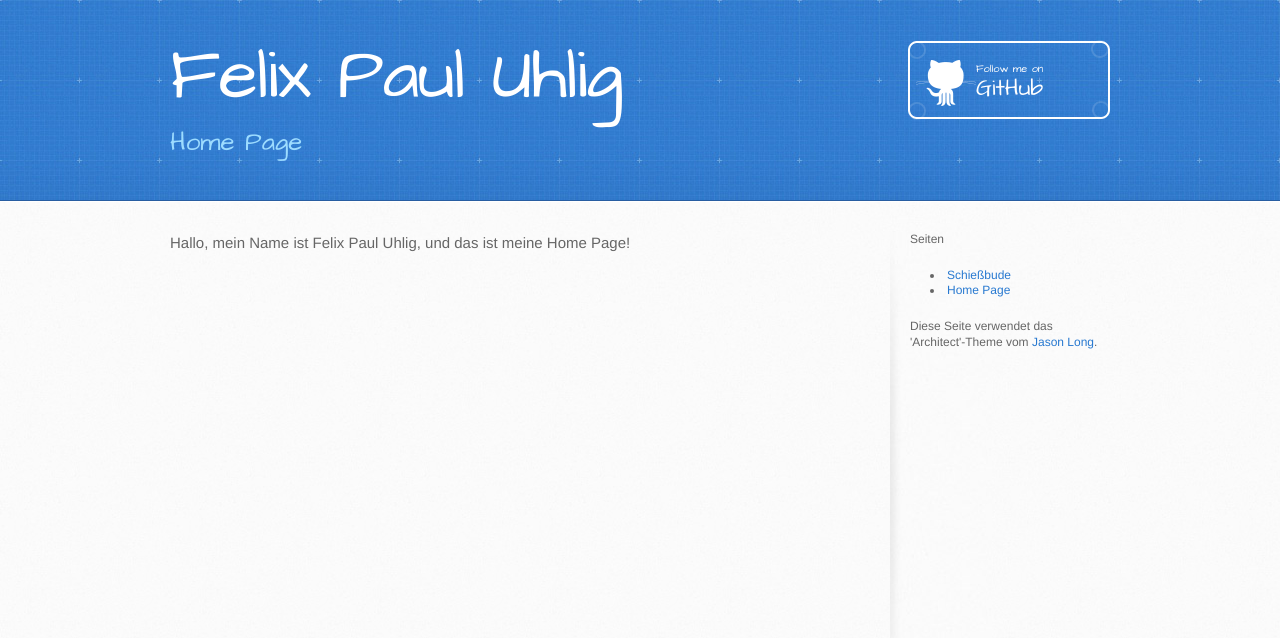
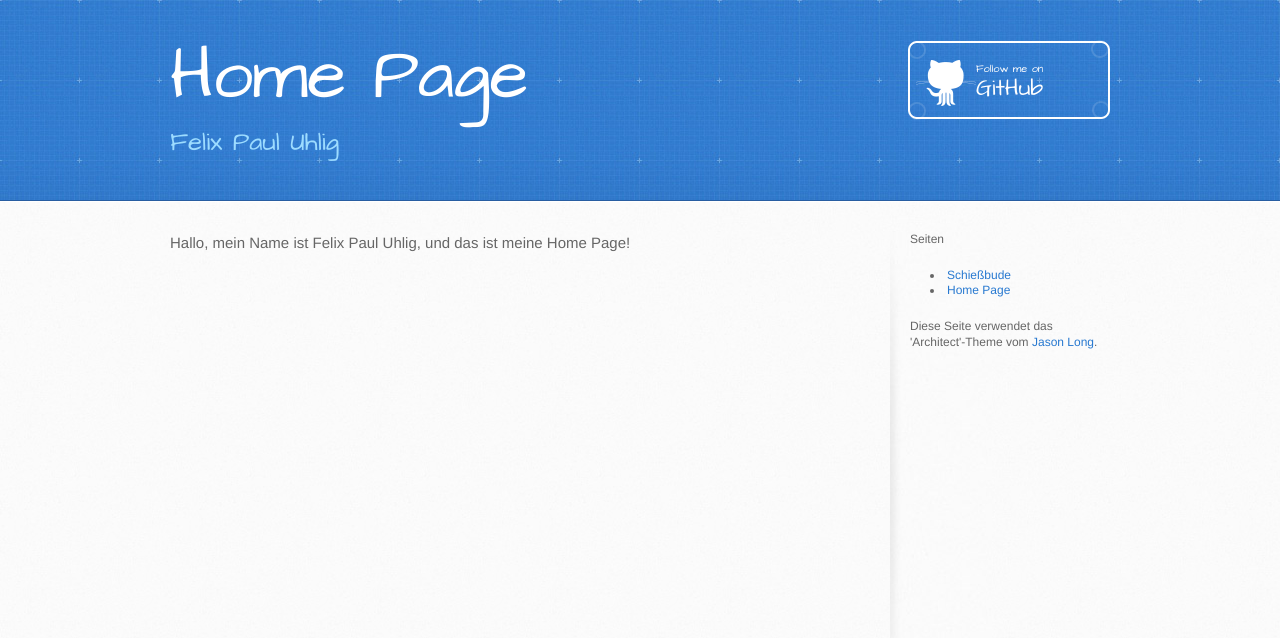
Before and after one commit to fpuhlig/fpuhlig.github.io, a Jekyll site: the page built from index.md, in a window 1280 px wide. Shown: the top 638 px of the page. Built offline with Jekyll 4.4.1, drawn with Linux system fonts in a browser that asks for light colours; Markdown is read by kramdown in place of the engine named in the settings.

Commit message:
Swap title and subtitle

```diff
--- a/_layouts/default.html
+++ b/_layouts/default.html
@@ -19,8 +19,8 @@
   <body>
     <header>
       <div class="inner">
-        <h1>{{ site.name }}</h1>
-        <h2>{{ page.title }}</h2>
+        <h1>{{ page.title }}</h1>
+        <h2>{{ site.name }}</h2>
         <a href="https://github.com/fpuhlig" class="button"><small>Follow me on</small>GitHub</a>
       </div>
     </header>
```
